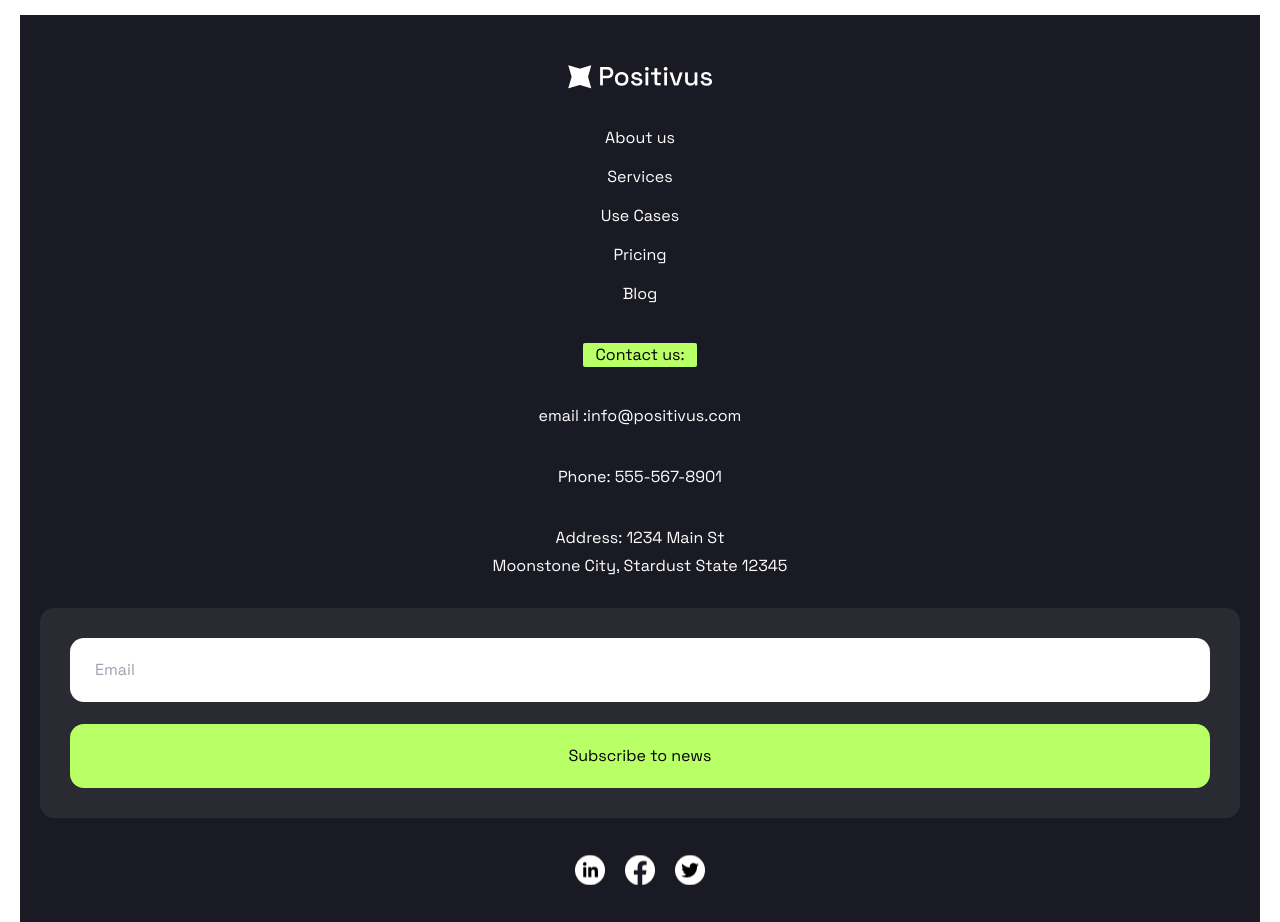
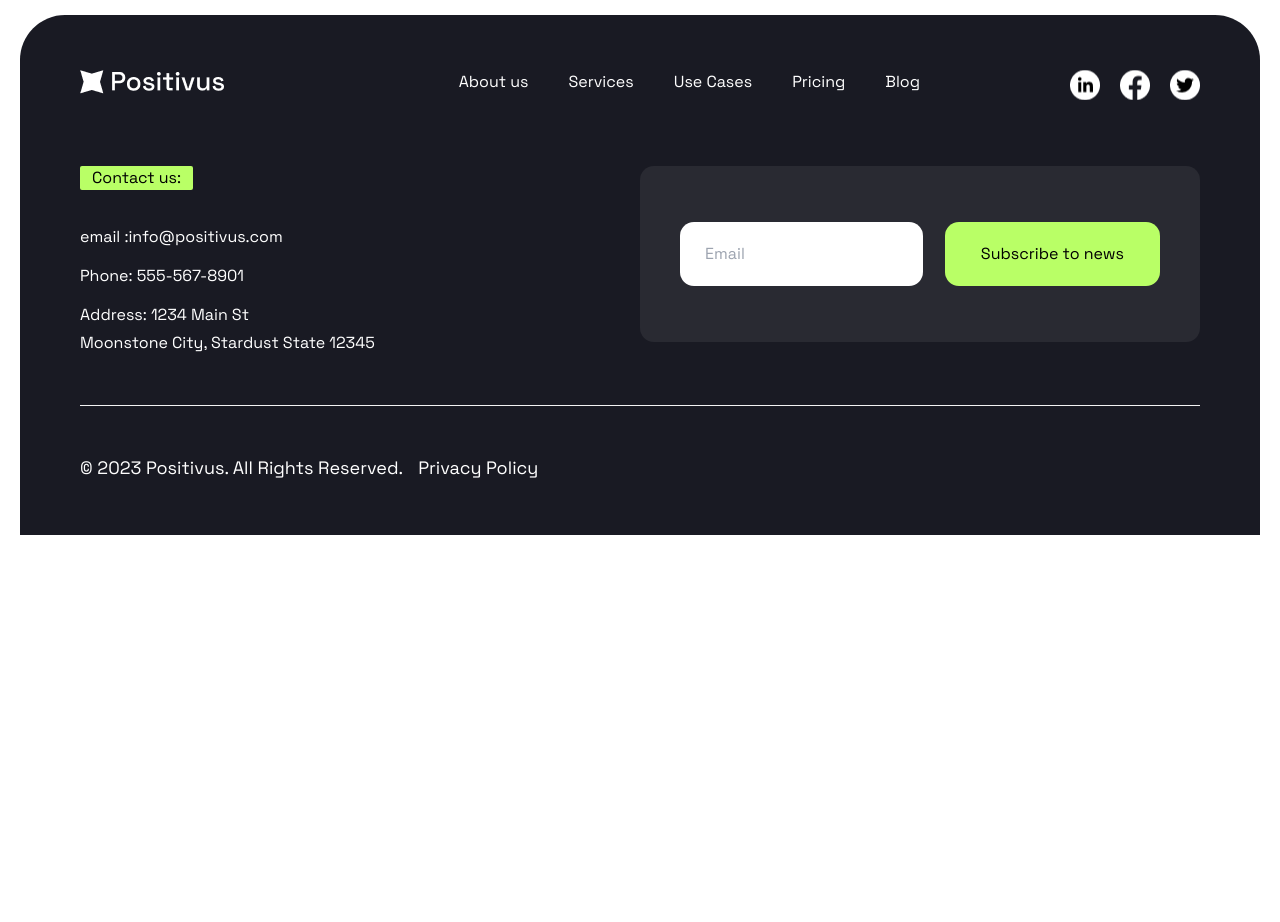
Before and after one commit to MEHDI-AHMADY/landingPage, a Next.js app: page / in a window 1280 px wide. Shown: the part 8060-8982 px from the top of the page. After the commit the page ends 8595 px from the top, so only its background shows below. Built offline with nearby package versions, Linux system fonts and the light colour scheme.

Commit message:
add footer

```diff
--- a/app/globals.css
+++ b/app/globals.css
@@ -95,18 +95,21 @@ p {
     }
 
     .linkedinIcon {
+      display: inline-block;
       width: 30px;
       height: 30px;
       background: url('/images/linkedinIcon.png') no-repeat center;
     }
 
     .facebookIcon {
+      display: inline-block;
       width: 30px;
       height: 30px;
       background: url('/images/facebook.png') no-repeat center;
     }
 
     .twitterIcon {
+      display: inline-block;
       width: 30px;
       height: 30px;
       background: url('/images/twitter.png') no-repeat center;
--- a/sections/Footer.jsx
+++ b/sections/Footer.jsx
@@ -3,23 +3,33 @@ import React from "react";
 import Image from "next/image";
 import Link from "next/link";
 import { menuItems } from "@/utils/util";
+import { motion } from "framer-motion";
+
+const wrapper = {
+  hidden: { opacity: 0  },
+  show: { opacity: 1, transition: { duration: 2 } },
+};
 
 export default function Footer() {
   return (
-    <div className="container bg-[var(--secondary)]">
-      <div>
-        <div className="flex items-center flex-col gap-[37px] pt-[50px] pb-[30px] px-5 text-white">
+    <div className="lg:container bg-[var(--secondary)] lg:rounded-t-[45px]">
+
+      <motion.div initial="hidden" whileInView="show" variants={wrapper} className="lg:grid lg:grid-cols-4 lg:items-start lg:py-[55px] lg:px-[60px]">
+
+        <div className="flex items-center flex-col gap-[37px] pt-[50px] px-5 text-white lg:flex-row lg:items-start lg:p-0 lg:gap-0 lg:justify-between lg:col-start-1 lg:col-span-3 lg:order-1">
           <Image width={144} height={23} alt="logo" src="/images/mobLogo.png" />
 
-          <ul className="flex flex-col items-center gap-[15px]">
+          <ul className="flex flex-col items-center gap-[15px] lg:gap-10 lg:flex-row">
             {menuItems.map((item, index) => (
               <li key={index}>
                 <Link href={item.href}>{item.title}</Link>
               </li>
             ))}
           </ul>
+        </div>
 
-          <button className="text-black bg-[var(--primary)] px-3 rounded-sm">
+        <div className="flex items-center flex-col gap-[15px] text-white my-[37px] lg:mb-0 lg:mt-[66px] lg:order-3 lg:items-start lg:col-span-2">
+          <button className="text-black bg-[var(--primary)] px-3 rounded-sm mb-5">
             Contact us:
           </button>
 
@@ -29,7 +39,7 @@ export default function Footer() {
 
           <span className="text-base">Phone: 555-567-8901</span>
 
-          <div className="flex flex-col gap-1 items-center">
+          <div className="flex flex-col gap-1 items-center lg:items-start">
             <span className="text-base">Address: 1234 Main St</span>
 
             <span>Moonstone City, Stardust State 12345</span>
@@ -37,7 +47,7 @@ export default function Footer() {
         </div>
 
         <form
-          className="flex flex-col items-center gap-[22px] p-[30px] bg-[#292A32] rounded-[14px] mx-5 mb-[37px]"
+          className="flex flex-col items-center gap-[22px] p-[30px] bg-[#292A32] rounded-[14px] mx-5 mb-[37px] lg:mb-0 lg:mx-0 lg:py-14 lg:px-10 lg:my-[66px] lg:order-4 lg:col-start-3 lg:col-span-2 lg:flex-row"
           onSubmit={(e) => e.preventDefault()}
         >
           <input
@@ -50,18 +60,18 @@ export default function Footer() {
           </button>
         </form>
 
-        <div className="flex items-center justify-center gap-5 mx-5 pb-[37px]">
-          <div className="linkedinIcon">
-            <Link href="#"></Link>
-          </div>
-          <div className="facebookIcon">
-            <Link href="#"></Link>
-          </div>
-          <div className="twitterIcon">
-            <Link href="#"></Link>
-          </div>
+        <div className="flex items-center justify-center gap-5 mx-5 pb-[37px] border-b border-[var(--gray)] lg:justify-end lg:mx-0 lg:border-b-0 lg:p-0 lg:order-2">
+          <Link className="linkedinIcon" href="#"></Link>
+          <Link className="facebookIcon" href="#"></Link>
+          <Link className="twitterIcon" href="#"></Link>
         </div>
-      </div>
+
+        <div className="flex flex-col items-center py-[37px] gap-[15px] text-white lg:flex-row lg:p-0 lg:col-span-4 lg:items-start lg:mt-[50px] lg:pt-[50px] lg:border-t border-[var(--gray)] lg:order-5">
+          <p>© 2023 Positivus. All Rights Reserved.</p>
+          <p>Privacy Policy</p>
+        </div>
+
+      </motion.div>
     </div>
   );
 }
```
